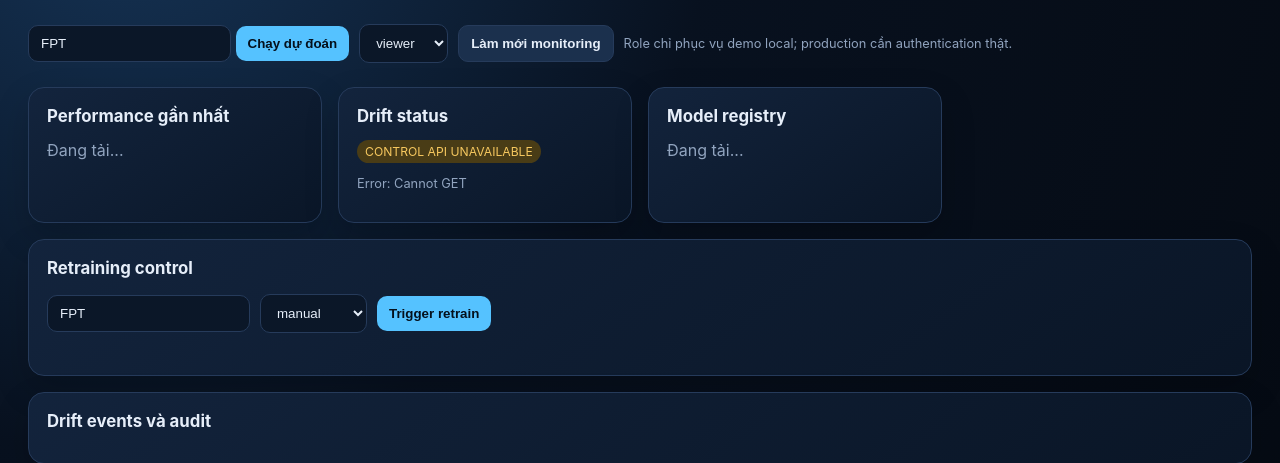
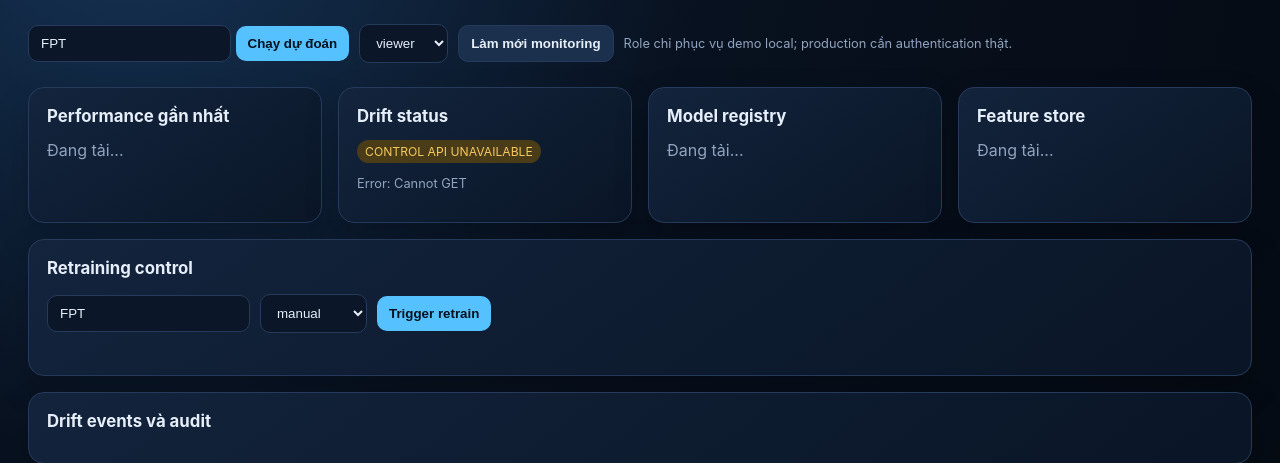
Before and after one commit to erotonin/NT114-MLOps-Stock, a Python web app: template MLOps-Stock/services/dashboard_ui/templates/index.html in a window 1280 px wide. Shown: the part 135-598 px from the top of the page. Run offline with Jinja, Linux system fonts and the light colour scheme; the template is opened without the code that fills it, so the values that code supplies are empty.

Commit message:
feat: expose feature store in dashboard

```diff
--- a/MLOps-Stock/services/dashboard_ui/templates/index.html
+++ b/MLOps-Stock/services/dashboard_ui/templates/index.html
@@ -96,6 +96,10 @@
             <h2>Model registry</h2>
             <div id="models"><span class="muted">Đang tải...</span></div>
         </article>
+        <article class="card">
+            <h2>Feature store</h2>
+            <div id="features"><span class="muted">Đang tải...</span></div>
+        </article>
 
         <article class="card wide">
             <h2>Retraining control</h2>
@@ -126,9 +130,9 @@
 function rows(items) { return items.map(x => `<div class="row"><span>${x.label}</span><strong>${x.value}</strong></div>`).join(''); }
 async function refreshControlPlane() {
     try {
-        const [perf, drift, models, jobs, events] = await Promise.all([
+        const [perf, drift, models, jobs, events, features] = await Promise.all([
             getJson('/performance?ticker=FPT'), getJson('/drift/events?ticker=FPT&limit=8'),
-            getJson('/models'), getJson('/retrain/jobs?limit=8'), getJson('/audit?limit=8')
+            getJson('/models'), getJson('/retrain/jobs?limit=8'), getJson('/audit?limit=8'), getJson('/features')
         ]);
         document.getElementById('performance').innerHTML = rows([
             {label:'Sample size',value:fmt(perf.sample_size)}, {label:'MAE',value:fmt(perf.mae)},
@@ -136,6 +140,7 @@
         ]);
         document.getElementById('drift').innerHTML = drift.length ? drift.slice(0,4).map(e => `<div class="row"><span>${e.ticker}</span><span class="status ${e.severity}">${e.severity}</span></div>`).join('') : '<span class="muted">Chưa có drift event</span>';
         document.getElementById('models').innerHTML = models.length ? models.map(m => `<div class="row"><span>${m.model_name}</span><strong>${m.champion || 'no champion'} · ${m.version_count} versions</strong></div>`).join('') : '<span class="muted">Chưa có model trong registry</span>';
+        document.getElementById('features').innerHTML = features.symbols?.length ? `<div class="row"><span>Version</span><strong>${features.feature_store_version}</strong></div>${features.symbols.map(s => `<div class="row"><span>${s.symbol}</span><strong>${s.row_count} rows · ${s.feature_columns.length} cols</strong></div>`).join('')}` : '<span class="muted">Chưa có feature snapshot</span>';
         document.getElementById('jobs').innerHTML = jobs.length ? `<table><tr><th>Job</th><th>Ticker</th><th>Trigger</th><th>Status</th><th>Updated</th></tr>${jobs.map(j => `<tr><td>${j.id.slice(0,8)}</td><td>${j.ticker}</td><td>${j.trigger_type}</td><td><span class="status ${j.status}">${j.status}</span></td><td>${j.updated_at}</td></tr>`).join('')}</table>` : '<span class="muted">Chưa có retraining job</span>';
         document.getElementById('events').innerHTML = events.length ? `<table><tr><th>Time</th><th>Ticker</th><th>Severity</th><th>Action</th></tr>${events.map(e => `<tr><td>${e.created_at}</td><td>${e.ticker}</td><td><span class="status ${e.severity}">${e.severity}</span></td><td>${e.action}</td></tr>`).join('')}</table>` : '<span class="muted">Chưa có audit/drift event</span>';
     } catch (err) {
```
Also changed, not shown: MLOps-Stock/tests/test_dashboard_ui.py (+1 -0 lines).
